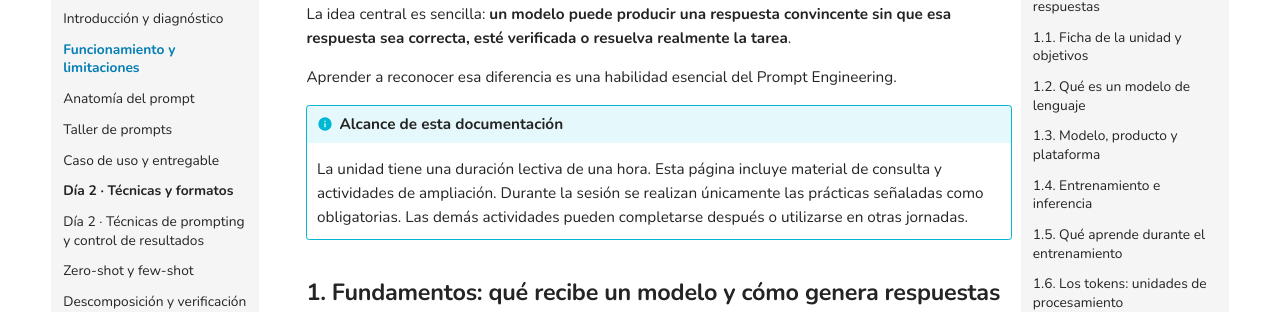
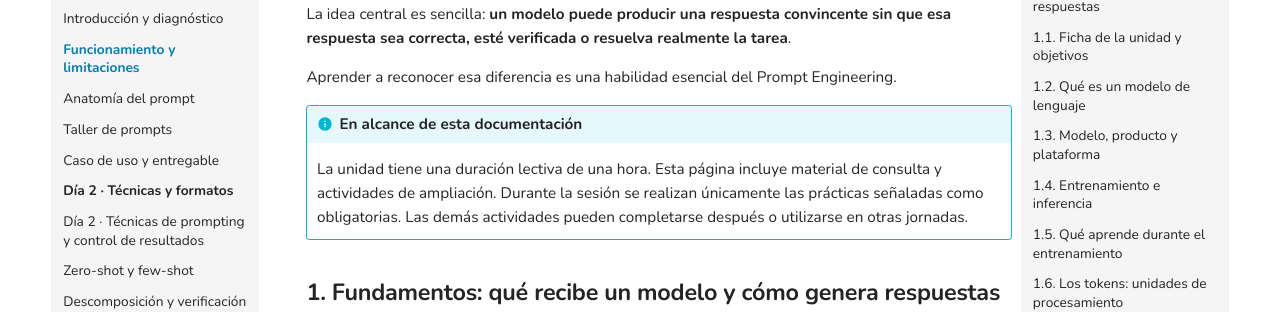
Before and after one commit to agile611/curso-prompt-engineering, an MkDocs documentation site: the page built from docs/dia-01-fundamentos/02-funcionamiento-y-limitaciones.md, in a window 1280 px wide and 900 px high, scrolled down 327 px. Shown: the part 146-458 px from the top of the window. Built offline with MkDocs 1.6.1 and Material for MkDocs 9.7.7, drawn with Linux system fonts in a browser that asks for light colours; comment, search, counter and statistics services are not loaded.

```diff
--- a/docs/dia-01-fundamentos/02-funcionamiento-y-limitaciones.md
+++ b/docs/dia-01-fundamentos/02-funcionamiento-y-limitaciones.md
@@ -12,7 +12,7 @@ La idea central es sencilla: **un modelo puede producir una respuesta convincent
 
 Aprender a reconocer esa diferencia es una habilidad esencial del Prompt Engineering.
 
-!!! info "Alcance de esta documentación"
+!!! info "En alcance de esta documentación"
     La unidad tiene una duración lectiva de una hora.
     Esta página incluye material de consulta y actividades de ampliación.
     Durante la sesión se realizan únicamente las prácticas señaladas como obligatorias.
```
